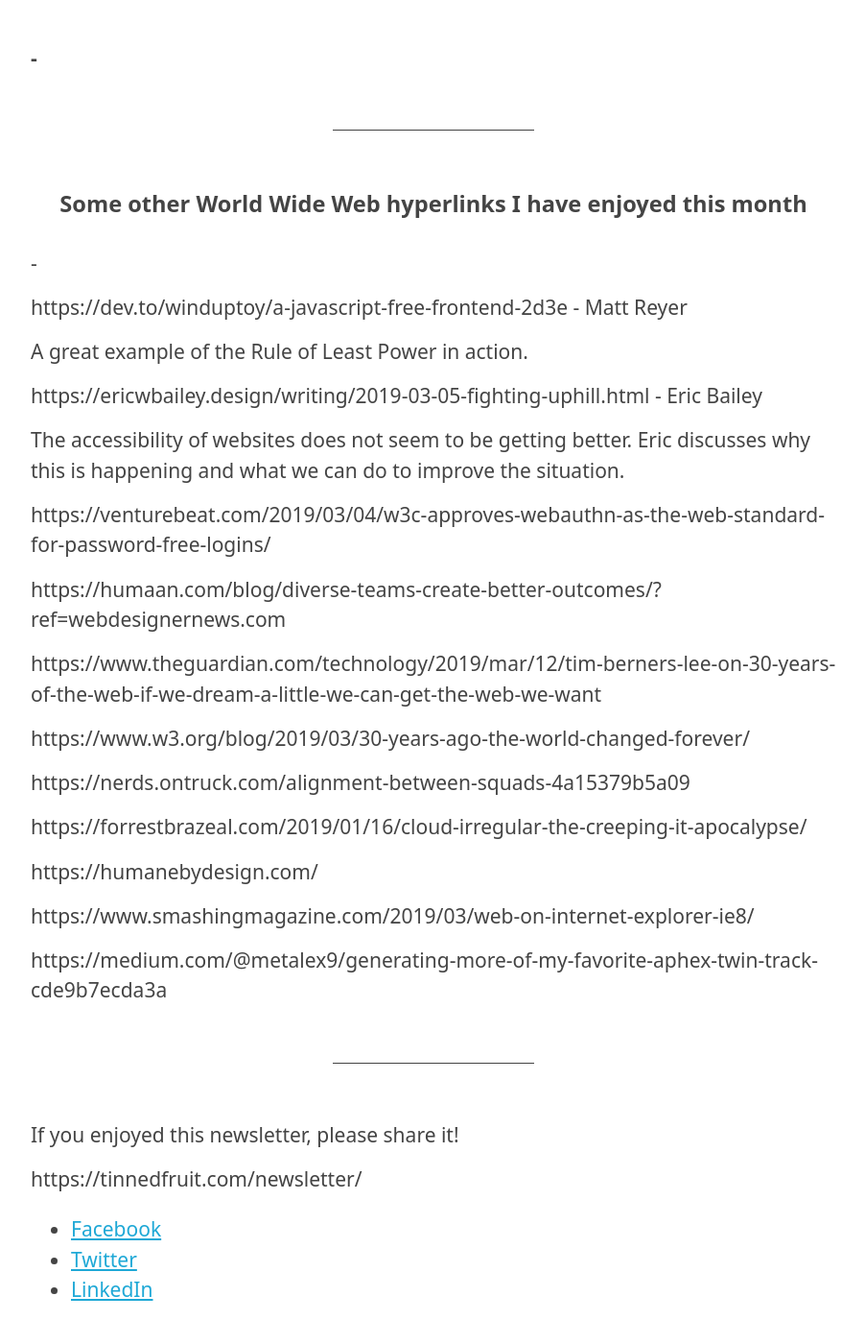
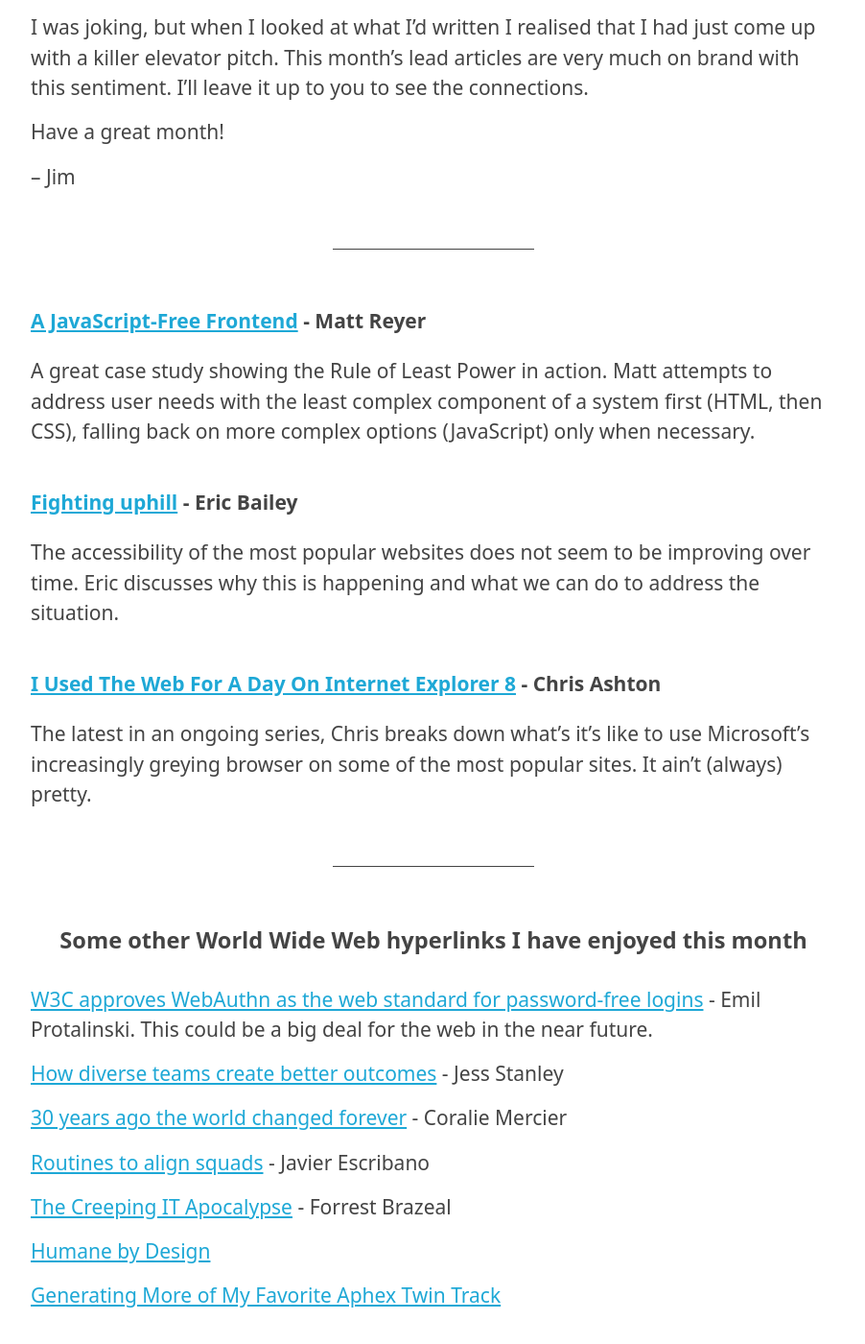
Before and after one commit to froots/froots.github.io, a Jekyll site: the page built from _newsletter/2019/04.md, in a window 1280 px wide and 1400 px high, scrolled down 584 px. Shown: the whole window at 96% size, without its empty margins (188-1090 px from the left). Built offline with Jekyll 4.4.1, drawn with Linux system fonts in a browser that asks for light colours; some of the changed text lies outside the part shown.

Commit message:
TF missives April 2019

```diff
--- a/_newsletter/2019/04.md
+++ b/_newsletter/2019/04.md
@@ -3,6 +3,9 @@
 date: '2019-04-01 00:00'
 ---
 
+Recently on a tech-centric Slack group I belong to, someone asked "How do you describe your job to a non-techie person?" For some reason, like a sudden bolt from the blue, I responded with "I help other people to write less software."
+
+I was joking, but when I looked at what I'd written I realised that I had just come up with a killer elevator pitch. This month's lead articles are very much on brand with this sentiment. I'll leave it up to you to see the connections.
 
 Have a great month!
 
@@ -10,43 +13,35 @@
 
 ---
 
-### []() -
+### [A JavaScript-Free Frontend](https://dev.to/winduptoy/a-javascript-free-frontend-2d3e) - Matt Reyer
 
+A great case study showing the Rule of Least Power in action. Matt attempts to address user needs with the least complex component of a system first (HTML, then CSS), falling back on more complex options (JavaScript) only when necessary.
 
+### [Fighting uphill](https://ericwbailey.design/writing/2019-03-05-fighting-uphill.html) - Eric Bailey
 
+The accessibility of the most popular websites does not seem to be improving over time. Eric discusses why this is happening and what we can do to address the situation.
+
+### [I Used The Web For A Day On Internet Explorer 8](https://www.smashingmagazine.com/2019/03/web-on-internet-explorer-ie8/) - Chris Ashton
+
+The latest in an ongoing series, Chris breaks down what's it's like to use Microsoft's increasingly greying browser on some of the most popular sites. It ain't (always) pretty.
 
 ---
 
 ## Some other World Wide Web hyperlinks I have enjoyed this month
 
-[]() -
+[W3C approves WebAuthn as the web standard for password-free logins](https://venturebeat.com/2019/03/04/w3c-approves-webauthn-as-the-web-standard-for-password-free-logins/) - Emil Protalinski. This could be a big deal for the web in the near future.
 
+[How diverse teams create better outcomes](https://humaan.com/blog/diverse-teams-create-better-outcomes/) - Jess Stanley
 
-https://dev.to/winduptoy/a-javascript-free-frontend-2d3e - Matt Reyer
+[30 years ago the world changed forever](https://www.w3.org/blog/2019/03/30-years-ago-the-world-changed-forever/) - Coralie Mercier
 
-A great example of the Rule of Least Power in action.
+[Routines to align squads](https://nerds.ontruck.com/alignment-between-squads-4a15379b5a09) - Javier Escribano
 
-https://ericwbailey.design/writing/2019-03-05-fighting-uphill.html - Eric Bailey
+[The Creeping IT Apocalypse](https://forrestbrazeal.com/2019/01/16/cloud-irregular-the-creeping-it-apocalypse/) - Forrest Brazeal
 
-The accessibility of websites does not seem to be getting better. Eric discusses why this is happening and what we can do to improve the situation.
+[Humane by Design](https://humanebydesign.com/)
 
-https://venturebeat.com/2019/03/04/w3c-approves-webauthn-as-the-web-standard-for-password-free-logins/
-
-https://humaan.com/blog/diverse-teams-create-better-outcomes/?ref=webdesignernews.com
-
-https://www.theguardian.com/technology/2019/mar/12/tim-berners-lee-on-30-years-of-the-web-if-we-dream-a-little-we-can-get-the-web-we-want
-
-https://www.w3.org/blog/2019/03/30-years-ago-the-world-changed-forever/
-
-https://nerds.ontruck.com/alignment-between-squads-4a15379b5a09
-
-https://forrestbrazeal.com/2019/01/16/cloud-irregular-the-creeping-it-apocalypse/
-
-https://humanebydesign.com/
-
-https://www.smashingmagazine.com/2019/03/web-on-internet-explorer-ie8/
-
-https://medium.com/@metalex9/generating-more-of-my-favorite-aphex-twin-track-cde9b7ecda3a
+[Generating More of My Favorite Aphex Twin Track](https://medium.com/@metalex9/generating-more-of-my-favorite-aphex-twin-track-cde9b7ecda3a)
 
 ---
 
```
